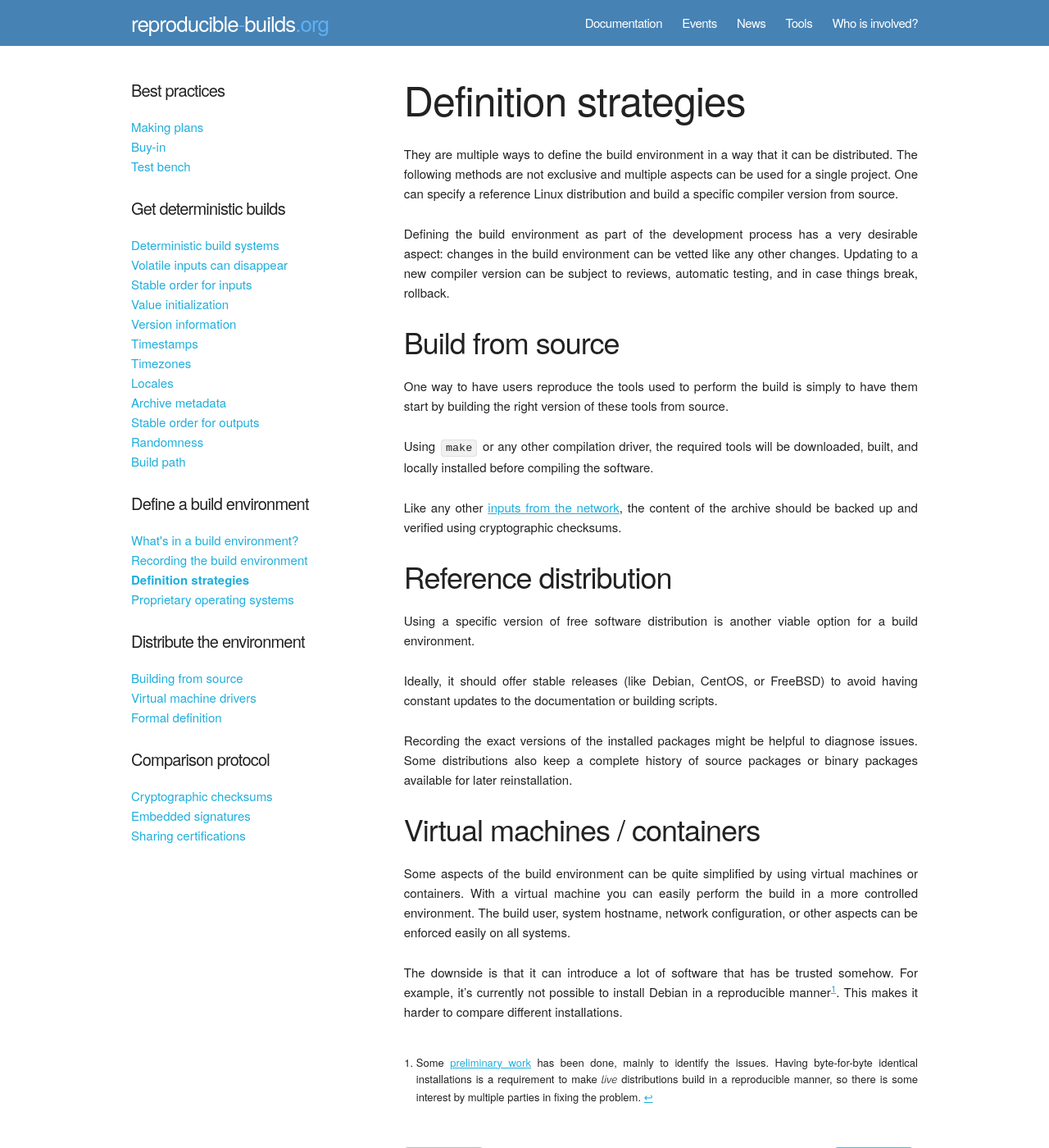
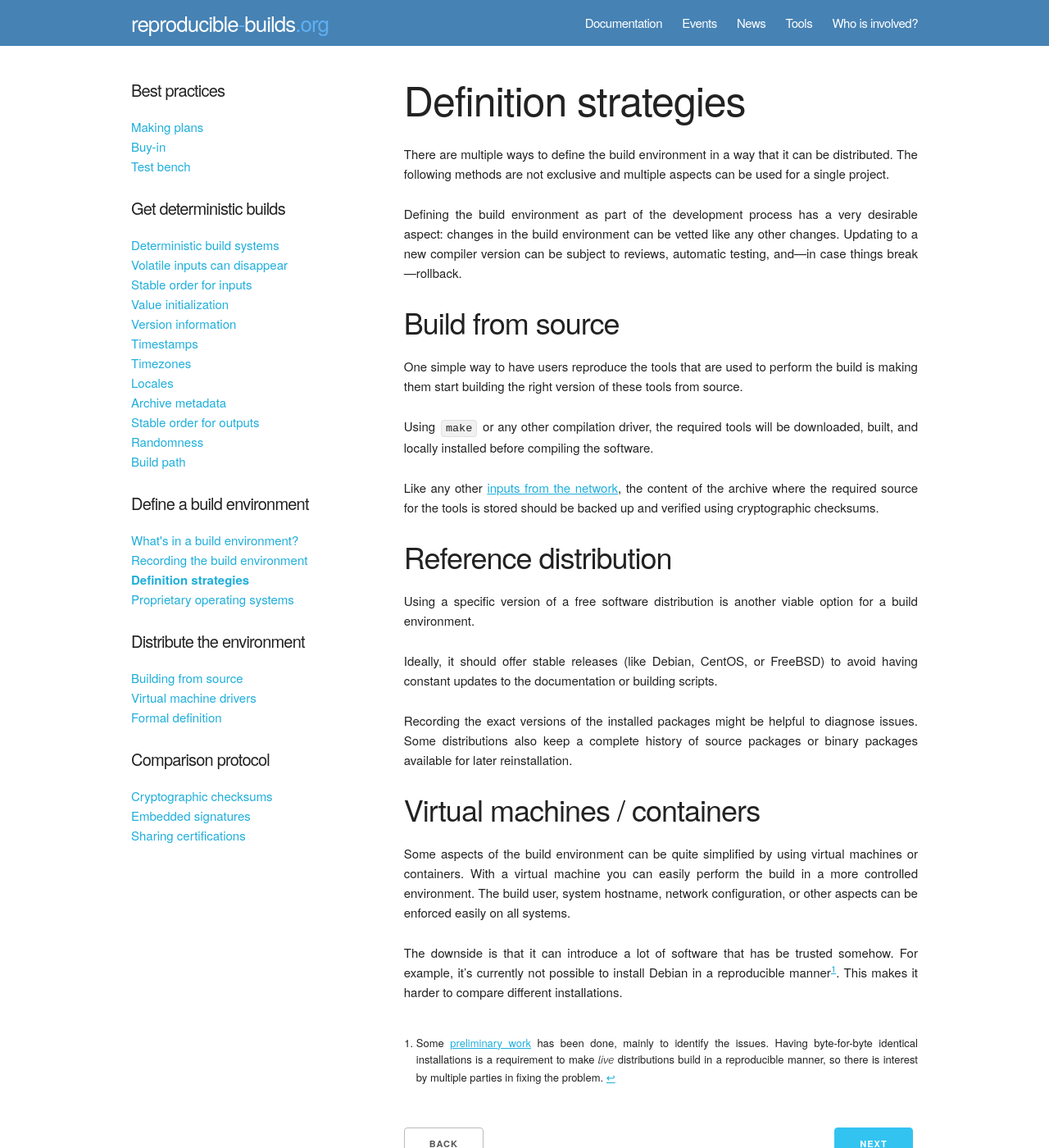
Before and after one commit to prototypefund/reproducible-website, a Jekyll site: the page built from _docs/definition_strategies.md, in a window 1280 px wide and 1400 px high. Shown: the whole window at 82% size. Built offline with Jekyll 4.4.1, drawn with Linux system fonts in a browser that asks for light colours; some web fonts are replaced.

Commit message:
Some more website tweaks

```diff
--- a/_docs/definition_strategies.md
+++ b/_docs/definition_strategies.md
@@ -4,39 +4,40 @@
 permalink: /docs/definition-strategies/
 ---
 
-They are multiple ways to define the build environment in a way that it
+There are multiple ways to define the build environment in a way that it
 can be distributed. The following methods are not exclusive and multiple
-aspects can be used for a single project. One can specify a reference
-Linux distribution and build a specific compiler version from source.
+aspects can be used for a single project.
 
 Defining the build environment as part of the development process has a
 very desirable aspect: changes in the build environment can be vetted
 like any other changes. Updating to a new compiler version can be
-subject to reviews, automatic testing, and in case things
-break, rollback.
+subject to reviews, automatic testing, and—in case things
+break—rollback.
 
 {% comment %}
 XXX: maybe we want to add examples?
+Orig example in first paragraph One can specify a reference
+Linux distribution and build a specific compiler version from source.
 {% endcomment %}
 
 Build from source
 -----------------
 
-One way to have users reproduce the tools used to perform the build
-is simply to have them start by building the right version of these
-tools from source.
+One simple way to have users reproduce the tools that are used to perform the
+build is making them start building the right version of these tools from
+source.
 
 Using `make` or any other compilation driver, the required tools will be
 downloaded, built, and locally installed before compiling the software.
 
 Like any other [inputs from the network]({{ "/docs/volatile-inputs/" | prepend: site.baseurl }}),
-the content of the archive should be backed up and verified using
-cryptographic checksums.
+the content of the archive where the required source for the tools is stored
+should be backed up and verified using cryptographic checksums.
 
 Reference distribution
 ----------------------
 
-Using a specific version of free software distribution is another viable
+Using a specific version of a free software distribution is another viable
 option for a build environment.
 
 Ideally, it should offer stable releases (like Debian, CentOS, or
@@ -62,4 +63,4 @@
 Debian in a reproducible manner[^reproducible-install]. This makes it
 harder to compare different installations.
 
-[^reproducible-install]: Some [preliminary work](https://wiki.debian.org/ReproducibleInstalls) has been done, mainly to identify the issues. Having byte-for-byte identical installations is a requirement to make *live* distributions build in a reproducible manner, so there is some interest by multiple parties in fixing the problem.
+[^reproducible-install]: Some [preliminary work](https://wiki.debian.org/ReproducibleInstalls) has been done, mainly to identify the issues. Having byte-for-byte identical installations is a requirement to make *live* distributions build in a reproducible manner, so there is interest by multiple parties in fixing the problem.
```
Also changed, not shown: _docs/build_toolchain_from_source.md (+5 -5 lines), _docs/proprietary_os.md (+10 -10 lines), _docs/recording.md (+11 -10 lines), _docs/virtual_machine_drivers.md (+9 -9 lines).
